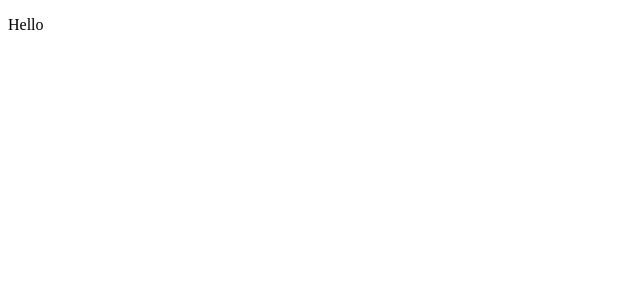
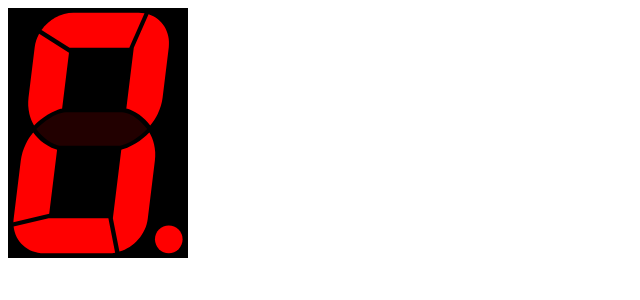
Before and after one commit to damjes/hp21react, a React (Vite) app: page / in a window 1280 px wide. Shown: the top 300 px of the page, without its empty margins (0-640 px from the left). Built offline with nearby package versions, Linux system fonts and the light colour scheme.

Commit message:
Cyfra się wyświetla

```diff
--- a/src/App.tsx
+++ b/src/App.tsx
@@ -1,5 +1,7 @@
+import Cyfra from "./Cyfra"
+
 function App() {
-	return <p>Hello</p>
+	return <Cyfra />
 }
 
 export default App
--- /dev/null
+++ b/src/Cyfra.tsx
@@ -0,0 +1,58 @@
+const kolor_tla = '#000'
+const kolor_on = '#f00'
+const kolor_off = '#200'
+
+const styl_on = {
+	fill: kolor_on
+}
+
+const styl_off = {
+	fill: kolor_off
+}
+
+function Cyfra() {
+	return <svg
+			viewBox="0 0 180 250"
+			version="1.1"
+			width="180"
+			height="250"
+			style={{backgroundColor: kolor_tla}}>
+		<g
+			id="cyfra">
+			<path
+				d="M 174.588 231.374 C 174.578 235.037 173.127 238.549 170.54 241.14 C 167.952 243.73 164.433 245.185 160.772 245.185 C 157.113 245.185 153.602 243.73 151.01 241.14 C 148.418 238.549 146.959 235.037 146.959 231.374 C 146.959 227.711 148.42 224.199 151.008 221.608 C 153.596 219.018 157.115 217.563 160.775 217.563 C 164.434 217.563 167.945 219.018 170.537 221.608 C 173.129 224.199 174.588 227.711 174.588 231.374 Z"
+				id="seg_kropka"
+				style={styl_on}/>
+			<path
+				d="M 118.142 135.815 C 120.847 134.715 123.465 133.345 125.986 131.795 C 130.78 128.825 135.226 125.195 139.131 121.085 C 136.237 116.965 132.681 113.345 128.616 110.375 C 126.476 108.825 124.194 107.454 121.759 106.355 C 120.537 105.805 119.286 105.325 117.98 104.965 C 116.684 104.605 115.338 104.335 113.939 104.325 L 57.5994 104.325 C 56.1995 104.325 54.785 104.605 53.4008 104.965 C 52.0079 105.315 50.6277 105.805 49.2802 106.355 C 46.5752 107.454 43.9569 108.825 41.4367 110.375 C 36.6421 113.345 32.1964 116.975 28.2918 121.085 C 31.1859 125.205 34.7413 128.825 38.8067 131.795 C 40.9464 133.345 43.228 134.715 45.663 135.815 C 46.8855 136.365 48.1365 136.845 49.4423 137.205 C 50.7381 137.565 52.0849 137.835 53.4836 137.845 L 109.823 137.845 C 111.223 137.845 112.638 137.565 114.022 137.205 C 115.414 136.855 116.796 136.365 118.142 135.815 Z"
+				id="seg_g"
+				style={styl_off}/>
+			<path
+				d="M 26.6982 39.3449 L 20.5321 89.5649 C 20.2207 92.3449 20.1094 95.1249 20.2317 97.8749 C 20.3841 100.625 20.7813 103.335 21.4083 105.965 C 22.3812 110.095 23.9937 113.985 26.0628 117.575 C 30.0987 113.455 34.6043 109.825 39.4963 106.795 C 42.2226 105.115 45.0655 103.625 48.0865 102.395 C 49.6014 101.785 51.1488 101.235 52.8017 100.805 C 53.2451 100.695 53.6886 100.585 54.141 100.485 L 60.991 44.695 L 31.1146 25.8549 C 28.8351 30.005 27.2864 34.555 26.6995 39.3349 Z"
+				id="seg_f"
+				style={styl_on}/>
+			<path
+				d="M 49.0859 141.655 C 48.6582 141.555 48.2305 141.455 47.8252 141.335 C 46.2768 140.915 44.8643 140.365 43.5005 139.745 C 40.7816 138.515 38.3057 137.015 35.9909 135.345 C 31.8429 132.315 28.2286 128.685 25.2045 124.565 C 22.2538 128.154 19.6862 132.045 17.6991 136.175 C 16.4262 138.805 15.3634 141.515 14.5358 144.264 C 13.7382 147.015 13.1668 149.795 12.7954 152.575 L 5.66542 210.645 C 5.51933 211.835 5.43443 213.015 5.41193 214.175 L 41.2069 205.825 L 49.0871 141.645 Z"
+				id="seg_e"
+				style={styl_on}/>
+			<path
+				d="M 100.365 210.235 L 40.6654 210.235 L 5.61132 218.415 C 7.28401 233.705 19.6343 245.185 35.9641 245.185 L 100.993 245.185 C 103.073 245.185 105.128 244.984 107.151 244.634 L 100.375 210.234 Z"
+				id="seg_d"
+				style={styl_on}/>
+			<path
+				d="M 147.193 144.274 C 147.041 141.525 146.644 138.815 146.017 136.185 C 145.044 132.055 143.431 128.165 141.362 124.575 C 137.325 128.695 132.821 132.325 127.929 135.355 C 125.202 137.035 122.359 138.525 119.338 139.755 C 117.824 140.365 116.276 140.915 114.623 141.345 C 114.18 141.455 113.736 141.565 113.286 141.655 L 104.865 210.234 L 104.865 210.234 L 111.436 243.615 C 126.006 239.214 137.87 226.074 139.764 210.645 L 146.891 152.605 C 147.203 149.815 147.315 147.025 147.195 144.264 Z"
+				id="seg_c"
+				style={styl_on}/>
+			<path
+				d="M 125.784 39.775 L 118.329 100.495 C 118.757 100.595 119.184 100.695 119.591 100.805 C 121.139 101.225 122.552 101.775 123.916 102.395 C 126.635 103.625 129.11 105.125 131.425 106.795 C 135.573 109.825 139.188 113.455 142.212 117.575 C 145.163 113.985 147.729 110.095 149.717 105.965 C 150.99 103.335 152.053 100.625 152.881 97.8749 C 153.679 95.1149 154.252 92.3249 154.624 89.5349 L 160.787 39.3449 C 162.68 23.925 154.045 10.775 140.565 6.37499 Z"
+				id="seg_b"
+				style={styl_on}/>
+			<path
+				d="M 61.6164 39.765 L 121.296 39.765 L 136.519 5.36499 C 134.584 5.00499 132.577 4.81498 130.497 4.81498 L 65.4677 4.81498 C 52.7678 4.81498 40.7745 11.765 33.5124 22.045 Z"
+				id="seg_a"
+				style={styl_on}/>
+		</g>
+	</svg>
+}
+
+export default Cyfra
```
